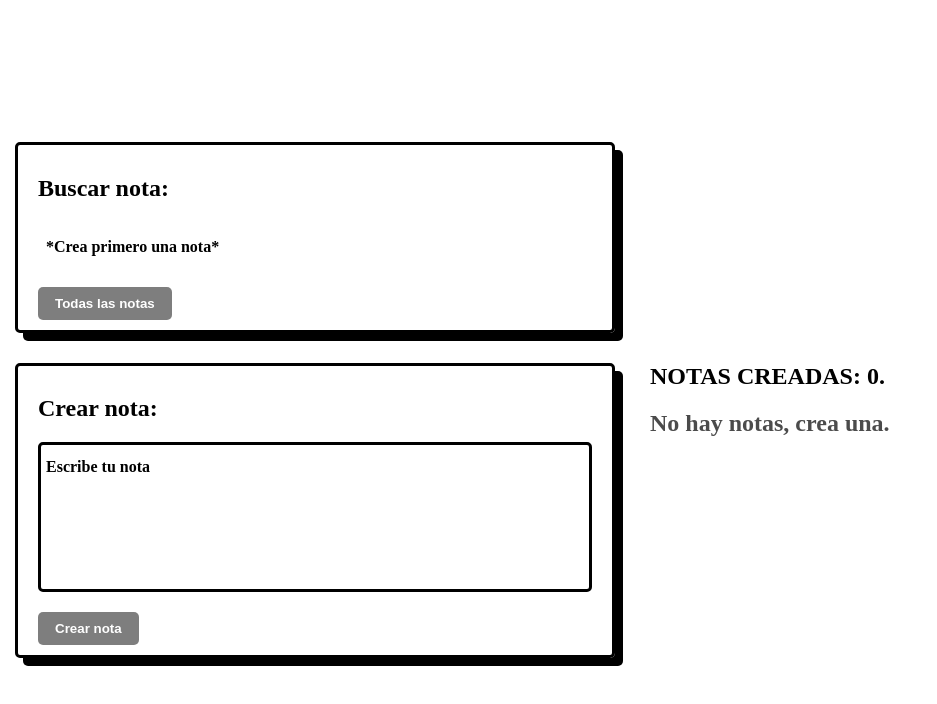
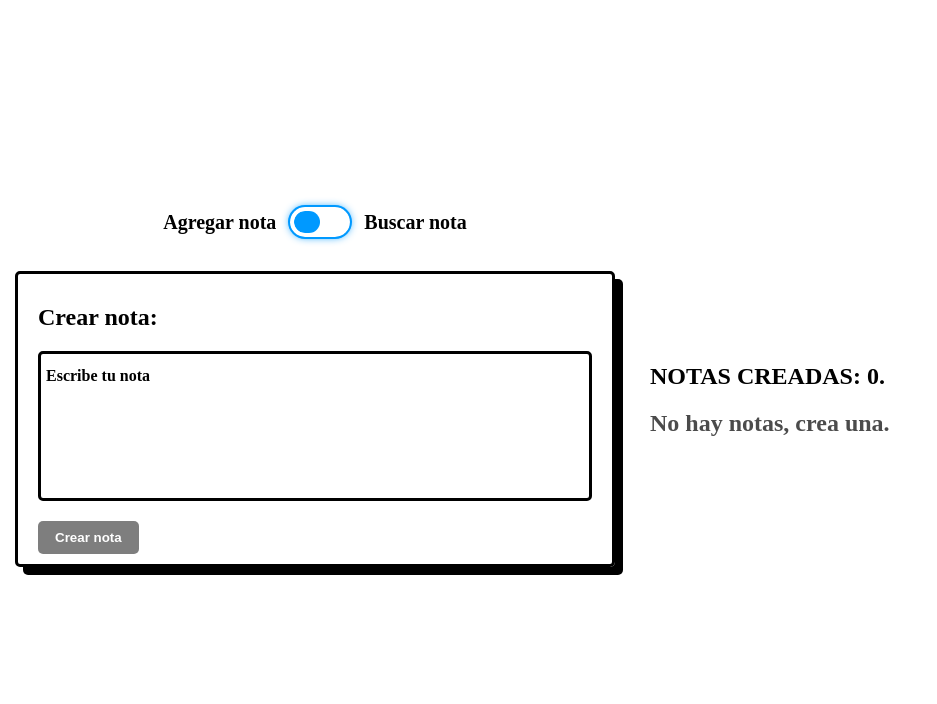
Before and after one commit to Daniel-Vasquez/jot-down, a React (Vite) app: page / in a window 1280 px wide. Shown: the top 704 px of the page, without its empty margins (0-937 px from the left). Built offline with nearby package versions, Linux system fonts and the light colour scheme.

Commit message:
Creating components and adding a Loading

```diff
--- a/index.html
+++ b/index.html
@@ -4,7 +4,7 @@
     <meta charset="UTF-8" />
     <link rel="icon" type="image" href="./public/post-it.png" />
     <meta name="viewport" content="width=device-width, initial-scale=1.0" />
-    <title>Notes</title>
+    <title>Notas</title>
   </head>
   <body>
     <div id="root"></div>
--- a/src/Notes.css
+++ b/src/Notes.css
@@ -72,59 +72,3 @@
   font-weight: 600;
   line-height: 1.2;
 }
-
-.input__field {
-  box-sizing: border-box;
-  display: block;
-  width: 100%;
-  border: 3px solid currentColor;
-  padding: calc(0.5rem * 1.5) 0.5rem;
-  color: currentColor;
-  background: transparent;
-  border-radius: 5px;
-  transition: all .4s;
-}
-
-.input__field:disabled {
-  border-color: red;
-  border-color: transparent;
-  color: red;
-  opacity: .4;
-}
-
-.input__field:focus+.note-card-input__label,
-.input__field:not(:placeholder-shown)+.note-card-input__label {
-  transform: translate(0.25rem, -75%) scale(0.9);
-  /* color: #206bd5; */
-}
-
-.note-card-buttons {
-  margin-top: calc(0.5rem * 2.5);
-}
-
-.note-card-buttons__comment {
-  color: currentColor;
-  padding: 0.5rem calc(0.5rem * 2);
-  background-color: black;
-  color: white;
-  border-radius: 5px;
-  font-weight: 900;
-  border: 1px solid transparent;
-  cursor: pointer;
-  transition: all .3s;
-}
-
-.note-card-buttons__comment:hover {
-  border-color: black;
-  background-color: white;
-  color: black;
-}
-
-.note-card-buttons__comment:disabled {
-  opacity: .5;
-  cursor: no-drop;
-}
-
-.note-card-buttons__comment+.note-card-buttons__comment {
-  margin-left: calc(0.5rem * 2);
-}
--- a/src/Notes.jsx
+++ b/src/Notes.jsx
@@ -1,12 +1,25 @@
-import { useState } from 'react';
-import Note from './components/Note.jsx'
+import { useState, useEffect } from 'react';
 import { newDateNote, generateRandomId } from './utils/index.js'
+import { Note } from './components/Note.jsx'
+import { Loading } from './components/Loading.jsx';
+import { NoteCardSearch } from './components/NoteCardSearch.jsx';
+import { NoteCardCreate } from './components/NoteCardCreate.jsx';
+import { SwitchBtn } from './components/SwitchBtn.jsx';
 import "./Notes.css"
 
 const Notes = () => {
   const [inputText, setInputText] = useState("")
   const [seacrhNoteForm, setSeacrhNoteForm] = useState("")
   const [foundNotes, setFoundNotes] = useState("")
+  const [switchBtn, setSwitchBtn] = useState(false)
+  const [isLoading, setIsLoading] = useState(false)
+
+  useEffect(() => {
+    setIsLoading(true)
+    setTimeout(() => {
+      setIsLoading(false)
+    }, 1500)
+  }, [seacrhNoteForm])
 
   const [notes, setNotes] = useState(() => {
     const myNoteListStorage = window.localStorage.getItem('noteListStorage')
@@ -61,64 +74,45 @@ const Notes = () => {
     setSeacrhNoteForm(searchValue);
   };
 
+  const addNote = () => {
+    setSwitchBtn(!switchBtn)
+    setSeacrhNoteForm("")
+  }
+
   return (
     <div className='container-app'>
       <section className='notes'>
-        <div className="note-card">
-          <h2>
-            Buscar nota:
-          </h2>
-          <label className="note-card-input">
-            <input
-              className="input__field"
-              type="text"
-              placeholder=" "
+        <SwitchBtn
+          value={switchBtn}
+          fnOnChange={addNote}
+        />
+
+        {switchBtn
+          ? (
+            <NoteCardSearch
+              text='Buscar nota:'
               value={seacrhNoteForm}
-              onChange={(e) => searchNote(e)}
-              disabled={notes.length === 0}
+              setValue={setSeacrhNoteForm}
+              fnOnChage={searchNote}
+              arraySize={notes}
             />
-            <span className="note-card-input__label">
-              {notes.length === 0 ? '*Crea primero una nota*' : 'Escribe una palabra clave'}
-            </span>
-          </label>
-          <div className="note-card-buttons">
-            <button
-              onClick={() => setSeacrhNoteForm("")}
-              className="note-card-buttons__comment"
-              disabled={!seacrhNoteForm}
-              >
-              Todas las notas
-            </button>
-          </div>
-        </div>
-        <div className="note-card">
-          <h2>
-            Crear nota:
-          </h2>
-          <label className="note-card-input">
-            <textarea
-              className="input__field"
-              type="text"
-              placeholder=" "
+          ) : (
+            <NoteCardCreate
+              text='Crear nota:'
               value={inputText}
-              onChange={handleChange}
-              style={{minHeight: '150px', width: '100%', resize: 'none',}}
+              fnHandleChange={handleChange}
+              fnOnClick={handleClick}
             />
-            <span className="note-card-input__label">Escribe tu nota</span>
-          </label>
-          <div className="note-card-buttons">
-            <button
-              onClick={handleClick}
-              disabled={!inputText}
-              className="note-card-buttons__comment"
-            >
-              Crear nota
-            </button>
-          </div>
-        </div>
+          )
+        }
       </section>
       {seacrhNoteForm !== ''
         ? (
+          isLoading
+            ? (
+              <Loading />
+            )
+            : (
               <div>
                 <h2>Notas Encontradas: {foundNotes.length}</h2>
                 {foundNotes.map((note, index) => (
@@ -133,6 +127,7 @@ const Notes = () => {
                   </div>
                 ))}
               </div>
+            )
         ) : (
           <section className='note'>
             <h1>NOTAS CREADAS: {notes.length}.</h1>
--- /dev/null
+++ b/src/components/Loading.jsx
@@ -0,0 +1,7 @@
+import loadingStyle from './style/Loading.module.css'
+
+export const Loading = () => {
+  return (
+    <span className={loadingStyle.loader}></span>
+  )
+}
--- a/src/components/Note.jsx
+++ b/src/components/Note.jsx
@@ -1,6 +1,7 @@
 import { useState } from 'react';
+import './style/Note.css'
 
-function Note({ note, deleteNotes, updateNote, newDateNote }) {
+export function Note({ note, deleteNotes, updateNote, newDateNote }) {
   const { description, date } = note
   const [isEditing, setIsEditing] = useState(false);
   const [inputTextEdit, setInputTextEdit] = useState(description ? description : "")
--- /dev/null
+++ b/src/components/NoteCardCreate.jsx
@@ -0,0 +1,31 @@
+import React from 'react'
+
+export const NoteCardCreate = ({text, value, fnHandleChange, fnOnClick}) => {
+  return (
+    <div className="note-card">
+      <h2>
+        {text}
+      </h2>
+      <label className="note-card-input">
+        <textarea
+          className="input__field"
+          type="text"
+          placeholder=" "
+          value={value}
+          onChange={fnHandleChange}
+          style={{ minHeight: '150px', width: '100%', resize: 'none', }}
+        />
+        <span className="note-card-input__label">Escribe tu nota</span>
+      </label>
+      <div className="note-card-buttons">
+        <button
+          onClick={fnOnClick}
+          disabled={!value}
+          className="note-card-buttons__comment"
+        >
+          Crear nota
+        </button>
+      </div>
+    </div>
+  )
+}
--- /dev/null
+++ b/src/components/NoteCardSearch.jsx
@@ -0,0 +1,32 @@
+export const NoteCardSearch = ({ text, value, setValue, fnOnChage, arraySize }) => {
+  return (
+    <div className="note-card">
+      <h2>
+        {text}
+      </h2>
+      <label className="note-card-input">
+        <textarea
+          className="input__field"
+          type="text"
+          placeholder=" "
+          value={value}
+          onChange={(e) => fnOnChage(e)}
+          disabled={arraySize.length === 0}
+          style={{ minHeight: '150px', width: '100%', resize: 'none', }}
+        />
+        <span className="note-card-input__label">
+          {arraySize.length === 0 ? '*Crea primero una nota*' : 'Escribe una palabra clave'}
+        </span>
+      </label>
+      <div className="note-card-buttons">
+        <button
+          onClick={() => setValue("")}
+          className="note-card-buttons__comment"
+          disabled={!value}
+        >
+          Todas las notas
+        </button>
+      </div>
+    </div>
+  )
+}
--- /dev/null
+++ b/src/components/SwitchBtn.jsx
@@ -0,0 +1,21 @@
+import './style/SwitchBtn.css'
+
+export const SwitchBtn = ({ value, fnOnChange }) => {
+  return (
+    <div className="switch-container">
+      <div className="switch-container-options">
+        <span>Agregar nota</span>
+        <label className="switch">
+          <input
+            className='switch-input'
+            type="checkbox"
+            checked={!value}
+            onChange={fnOnChange}
+          />
+          <span className="slider"></span>
+        </label>
+        <span>Buscar nota</span>
+      </div>
+    </div>
+  )
+}
--- /dev/null
+++ b/src/components/style/Loading.module.css
@@ -0,0 +1,20 @@
+.loader {
+  width: 48px;
+  height: 48px;
+  border: 5px solid black;
+  border-bottom-color: #E91E63;
+  border-radius: 50%;
+  display: inline-block;
+  box-sizing: border-box;
+  animation: rotation 1s linear infinite;
+  margin: 0 auto;
+}
+
+@keyframes rotation {
+  0% {
+      transform: rotate(0deg);
+  }
+  100% {
+      transform: rotate(360deg);
+  }
+}
--- /dev/null
+++ b/src/components/style/Note.css
@@ -0,0 +1,55 @@
+.input__field {
+  box-sizing: border-box;
+  display: block;
+  width: 100%;
+  border: 3px solid currentColor;
+  padding: calc(0.5rem * 1.5) 0.5rem;
+  color: currentColor;
+  background: transparent;
+  border-radius: 5px;
+  transition: all .4s;
+}
+
+.input__field:disabled {
+  border-color: red;
+  /* border-color: transparent; */
+  color: red;
+  opacity: .4;
+}
+
+.input__field:focus+.note-card-input__label,
+.input__field:not(:placeholder-shown)+.note-card-input__label {
+  transform: translate(0.25rem, -75%) scale(0.9);
+  /* color: #206bd5; */
+}
+
+.note-card-buttons {
+  margin-top: calc(0.5rem * 2.5);
+}
+
+.note-card-buttons__comment {
+  color: currentColor;
+  padding: 0.5rem calc(0.5rem * 2);
+  background-color: black;
+  color: white;
+  border-radius: 5px;
+  font-weight: 900;
+  border: 1px solid transparent;
+  cursor: pointer;
+  transition: all .3s;
+}
+
+.note-card-buttons__comment:hover {
+  border-color: black;
+  background-color: white;
+  color: black;
+}
+
+.note-card-buttons__comment:disabled {
+  opacity: .5;
+  cursor: no-drop;
+}
+
+.note-card-buttons__comment+.note-card-buttons__comment {
+  margin-left: calc(0.5rem * 2);
+}
--- /dev/null
+++ b/src/components/style/SwitchBtn.css
@@ -0,0 +1,86 @@
+.switch-container {
+  display: flex;
+  flex-direction: column;
+  justify-content: center;
+  align-items: center;
+  gap: 15px;
+  width: 100%;
+  font-weight: 900;
+  font-size: 20px;
+  color: black;
+  margin-bottom: 15px;
+}
+
+.switch-container-options {
+  display: flex;
+  align-items: center;
+  gap: 10px;
+}
+
+.switch .switch-input
+{
+  display: none;
+}
+
+.switch
+{
+  display: inline-block;
+  width: 60px;
+  height: 30px;
+  margin: 4px;
+  position: relative;
+}
+
+.slider
+{
+  position: absolute;
+  top: 0;
+  bottom: 0;
+  left: 0;
+  right: 0;
+  border-radius: 30px;
+  box-shadow: 0 0 0 2px #e91e63, 0 0 4px #e91e63;
+  cursor: pointer;
+  border: 4px solid transparent;
+  overflow: hidden;
+  transition: 0.2s;
+}
+
+.slider:before
+{
+  position: absolute;
+  content: "";
+  width: 50%;
+  height: 100%;
+  background-color: #e91e63;
+  border-radius: 30px;
+  transform: translateX(25px);
+  transition: 0.2s;
+}
+
+.switch-input:checked + .slider:before
+{
+  transform: translateX(0px);
+  background-color: #09f;
+}
+
+.switch-input:checked + .slider
+{
+  box-shadow: 0 0 0 2px #09f, 0 0 8px #09f;
+}
+
+.switch200 .slider:before
+{
+  width: 200%;
+  transform: translateX(-82px);
+}
+
+.switch200 .switch-input:checked + .slider:before
+{
+  background-color: red;
+}
+
+.switch200 .switch-input:checked + .slider
+{
+  box-shadow: 0 0 0 2px red, 0 0 8px red;
+}
```
Lines whose indentation alone changed are shown as unchanged.
